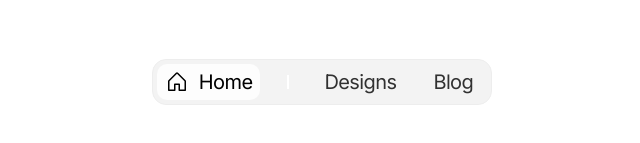
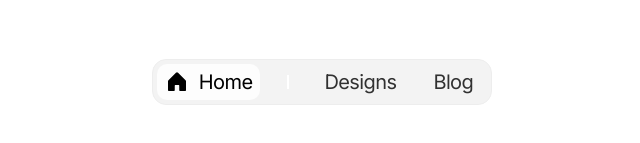
Before and after one commit to mrtdurdenthe2/kaiwlsn.com, a Next.js app: page / in a window 1280 px wide. Shown: the part 639-782 px from the top of the page, without its empty margins (318-958 px from the left). Built offline with nearby package versions, Linux system fonts and the light colour scheme.

Commit message:
change home icon

```diff
--- a/src/components/NavBar.tsx
+++ b/src/components/NavBar.tsx
@@ -63,7 +63,7 @@ export function NavBar() {
                                         transition={{ type: 'spring', duration: 0.3 }}
                                         className="flex-shrink-0 flex items-center justify-center"
                                     >
-                                        <Icon size={24} />
+                                        <Icon size={24} weight={item.href === "/" ? "fill" : "regular"} />
                                     </motion.span>
                                 )}
                                 <span
```
